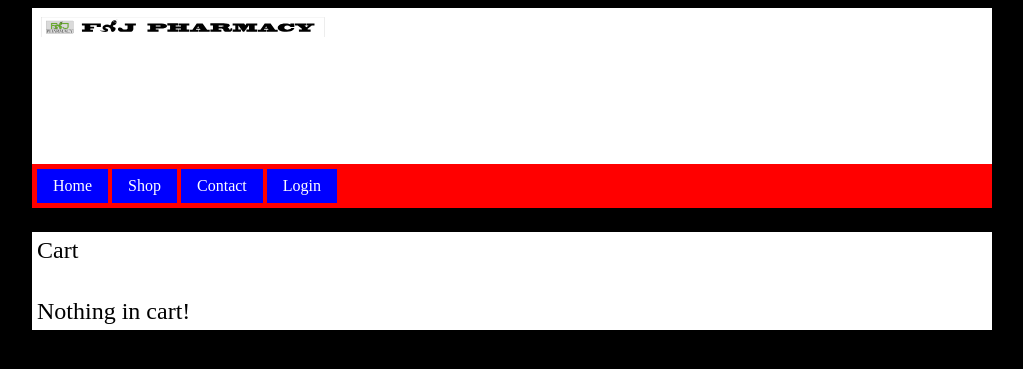
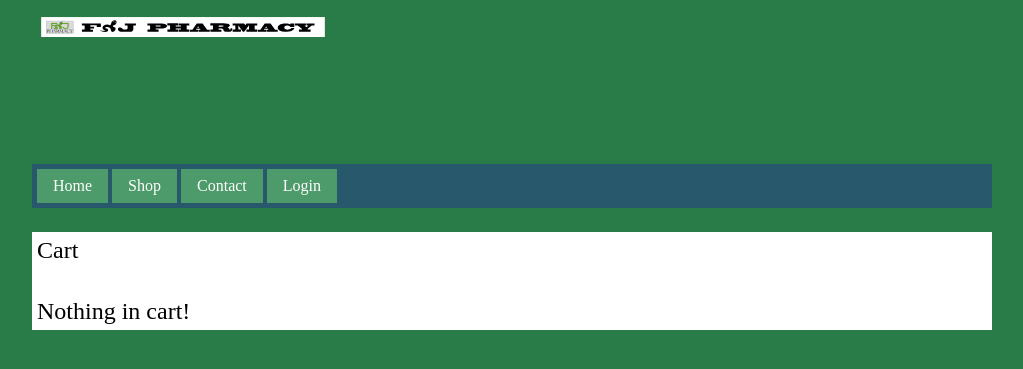
Before and after one commit to Frede175/Apotek, a PHP site: page /cart.php in a window 1280 px wide. Shown: the top 369 px of the page, without its empty margins (136-1159 px from the left). Run offline with PHP 8.4, Linux system fonts and the light colour scheme.

Commit message:
Brighten up your day with new colors!

```diff
--- a/Page/css/style.css
+++ b/Page/css/style.css
@@ -1,18 +1,18 @@
 body {
-	background-color: #000000;
+	background-color: #297B48;
 	width: 100%;
 	height: 100%;
 }
 
 .banner {
-	background-color: #FFFFFF;
+	background-color: #297B48;
 	margin: 0 auto;
 	height: auto;
 	width: 75%;
 }
 
 .navbar {
-	background-color: #FF0000;
+	background-color: #27586B;
 	margin: 0 auto;
 	height: auto;
 	width: 75%;
@@ -84,7 +84,7 @@ li {
 }
 
 li a {
-	background-color: #0000FF;
+	background-color: #4D9A6A;
 	display: inline-block;
 	padding: 8px 16px;
 	width: auto;
@@ -94,7 +94,7 @@ li a {
 }
 
 li a:hover {
-	background-color: #00FFFF;
+	background-color: #003E17;
 }
 
 table {
```
